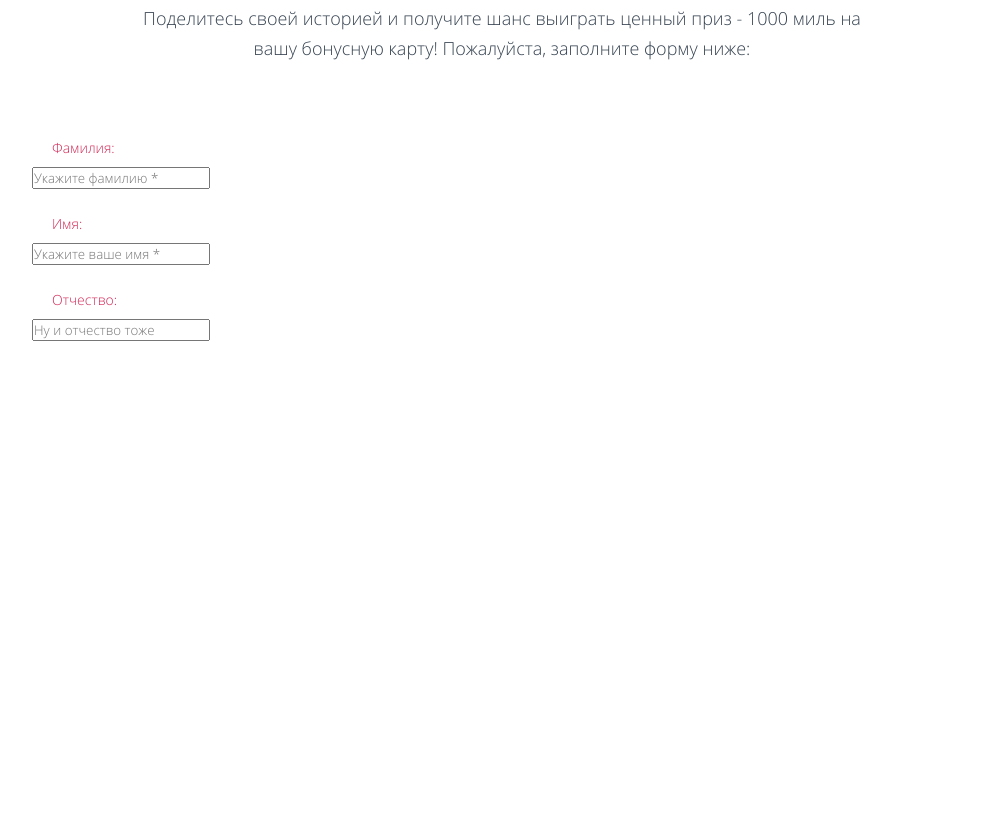
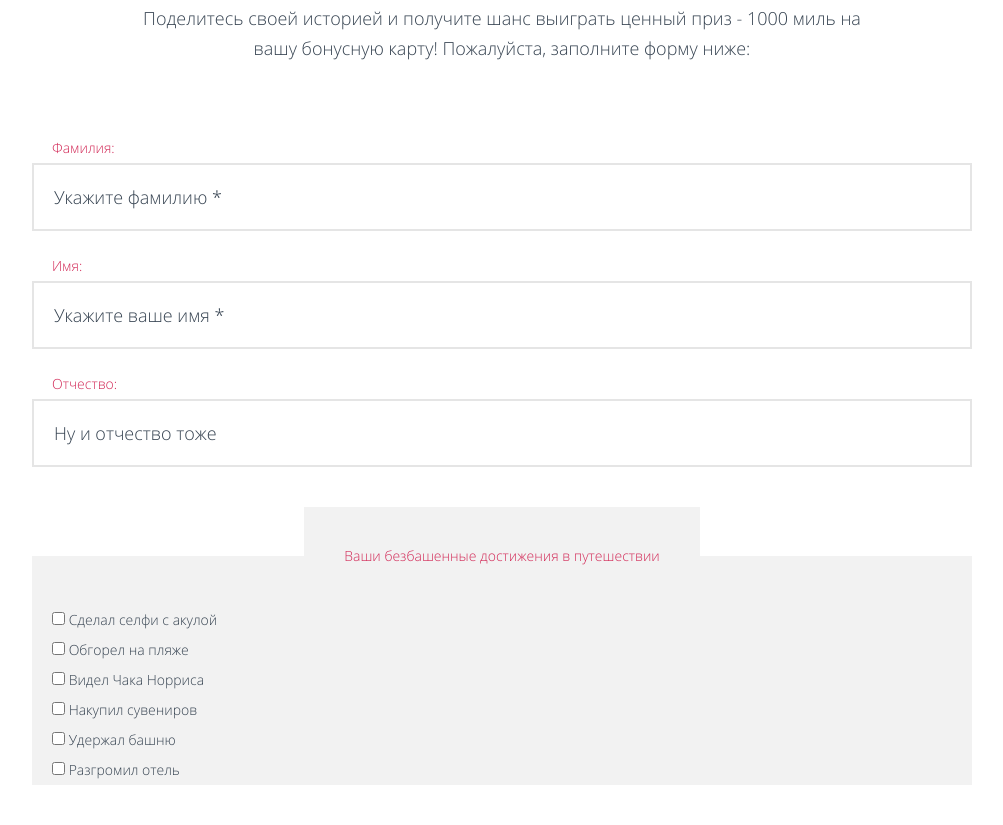
Before and after one commit to nyasquirrel/pink, a website: page src/form.html in a window 1280 px wide. Shown: the part 477-1302 px from the top of the page, without its empty margins (138-1141 px from the left). Before the commit the page ends 838 px from the top, so only its background shows below. Drawn offline with nearby package versions, Linux system fonts and the light colour scheme; files that its build step writes are made by us from their sources.

Commit message:
starting checkbox unputs

```diff
--- a/src/form.html
+++ b/src/form.html
@@ -1,5 +1,6 @@
 <!DOCTYPE html>
 <html lang="кг">
+
 <head>
     <meta charset="UTF-8">
     <meta name="viewport" content="width=device-width, initial-scale=1.0">
@@ -7,6 +8,7 @@
     <link rel="stylesheet" href="css/style.min.css">
     <title>Конкурс</title>
 </head>
+
 <body>
 
     <div class="header header--closed header--no-js">
@@ -46,10 +48,10 @@
                 <span>Пожалуйста, заполните форму ниже:</span></p>
         </div>
     </div>
-    <div class="form">
+    <main class="main-form">
         <div class="wrapper">
-            <form action="" class="form__info">
-                <fieldset>
+            <form action="#" method="POST" class="form">
+                <fieldset class="form__info">
                     <legend>ФИО</legend>
                     <label for="surname">Фамилия:</label>
                     <input type="text" id="surname" placeholder="Укажите фамилию *">
@@ -58,9 +60,37 @@
                     <label for="patronymic">Отчество:</label>
                     <input type="text" id="patronymic" placeholder="Ну и отчество тоже">
                 </fieldset>
+                <fieldset class="form__crazy-tour">
+                    <legend>Ваши безбашенные
+                        достижения в путешествии</legend>
+                    <label>
+                        <input type="checkbox">
+                        Сделал селфи с акулой</label>
+                    <label>
+                        <input type="checkbox">
+                        Обгорел на пляже
+                    </label>
+                    <label>
+                        <input type="checkbox">
+                        Видел Чака Норриса
+                    </label>
+                    <label>
+                        <input type="checkbox">
+                        Накупил сувениров
+                    </label>
+                    <label>
+                        <input type="checkbox">
+                        Удержал башню
+                    </label>
+                    <label>
+                        <input type="checkbox">
+                        Разгромил отель
+                    </label>
+                </fieldset>
             </form>
         </div>
-    </div>
+    </main>
     <script src='js/script.js'></script>
 </body>
+
 </html>
--- a/src/scss/feature.scss
+++ b/src/scss/feature.scss
@@ -43,7 +43,6 @@
         width: 300px;
         height: 189px;
         background-image: url("../img/block_for_iscreens.png");
-        // background-color: #f2f2f2;
         top: 300px;
         left: -30px;
         box-shadow: 0 -18px 14px -20px rgba(0,0,0,.3);
--- a/src/scss/form.scss
+++ b/src/scss/form.scss
@@ -1,11 +1,34 @@
 .form {
     color: #364351;
+    display: flex;
+    flex-direction: column;
+    legend {
+        display: block;
+        color: #d22856;
+        line-height: 18px;
+    }
+    fieldset {
+        margin-bottom: 40px;
+        border: none;
+    }
+    input {
+        font-size: 18px;
+        padding: 20px;
+    }
+    input::placeholder {
+        color: #364351;
+    }
+    input[type="checkbox"] {
+        // visibility: hidden;
+    }
     &__info {
-        fieldset {
-            border: none;
-        }
         legend {
-            display: none;
+            position: absolute;
+            clip: rect(0 0 0 0);
+            width: 1px;
+            height: 1px;
+            margin: -1px;
+            visibility: hidden;
         }
         label {
             display: block;
@@ -14,7 +37,23 @@
         }
         input {
             margin-bottom: 20px;
-
+            width: 100%;
+            border: 2px solid #e5e5e5;
+        }
+        input:last-child {
+            margin-bottom: 0;
+        }
+    }
+    &__crazy-tour {
+        background-color: #f2f2f2;
+        legend {
+            background-color: #f2f2f2;
+            text-align: center;
+            padding: 40px;
+        }
+        label {
+            display: block;
+            padding: 0 20px;
         }
     }
 }
--- a/src/scss/price.scss
+++ b/src/scss/price.scss
@@ -6,7 +6,7 @@
   align-items: center;
   background: #fff url("/img/Shape_2.png") no-repeat top/cover;
   border-collapse: collapse;
-  @media (min-width: $tablet-w) and (max-width: $desctop-w) {
+  @media (min-width: $tablet-w) and (max-width: $desctop-w--down) {
     padding-bottom: 30px;
   }
   th,
--- a/src/scss/variables.scss
+++ b/src/scss/variables.scss
@@ -1,6 +1,7 @@
 $desctop-w: 1200px;
 $desctop-w--down: $desctop-w - 1px;
 $tablet-w: 660px;
+$tablet-w--down: $tablet-w - 1px;
 $mobile-w: 320px;
 
 $main-font: 'Open Sans', sans-serif;
--- a/src/scss/wrappers.scss
+++ b/src/scss/wrappers.scss
@@ -16,3 +16,11 @@
     padding: 0 10px;
   }
 }
+
+.main-form {
+  .wrapper {
+    @media (max-width: $tablet-w--down) {
+      padding: 0;
+    }
+  }
+}
```
Also changed, not shown: 1 other file. Lines whose indentation alone changed are shown as unchanged.
